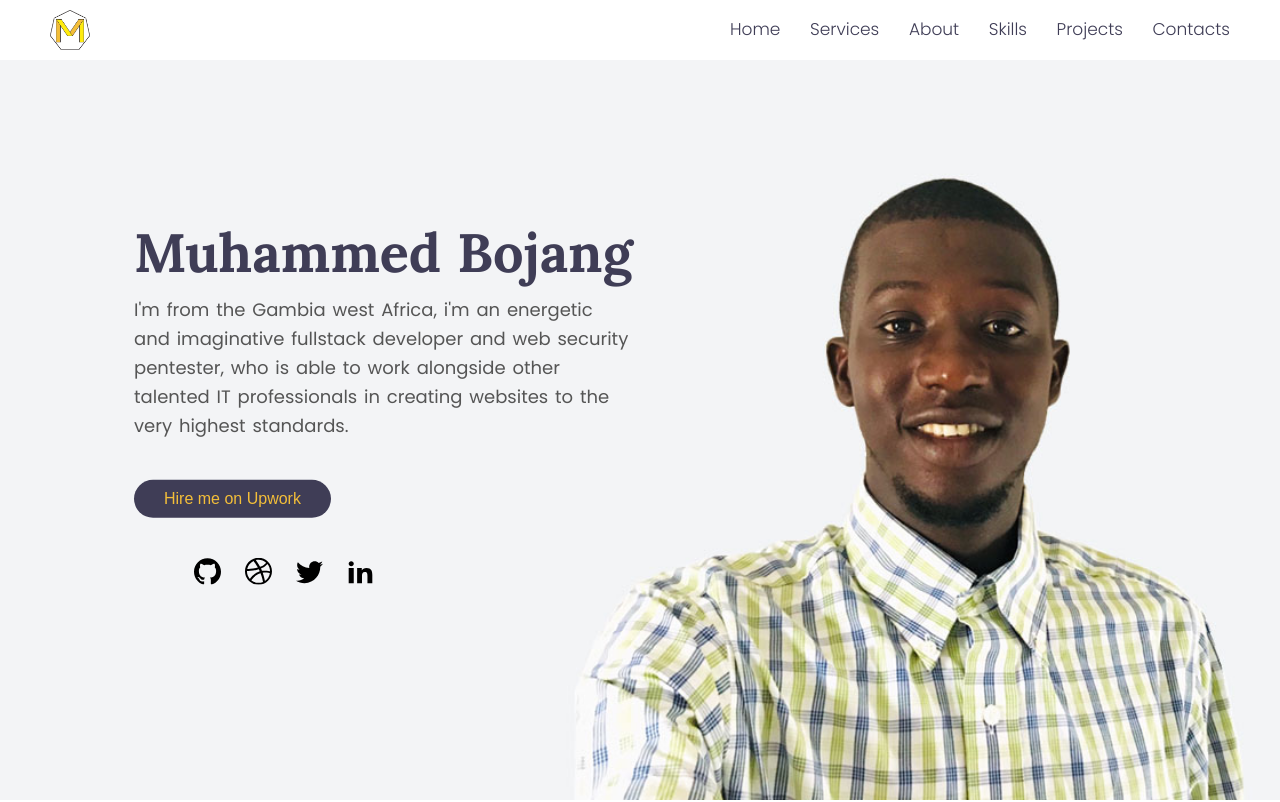
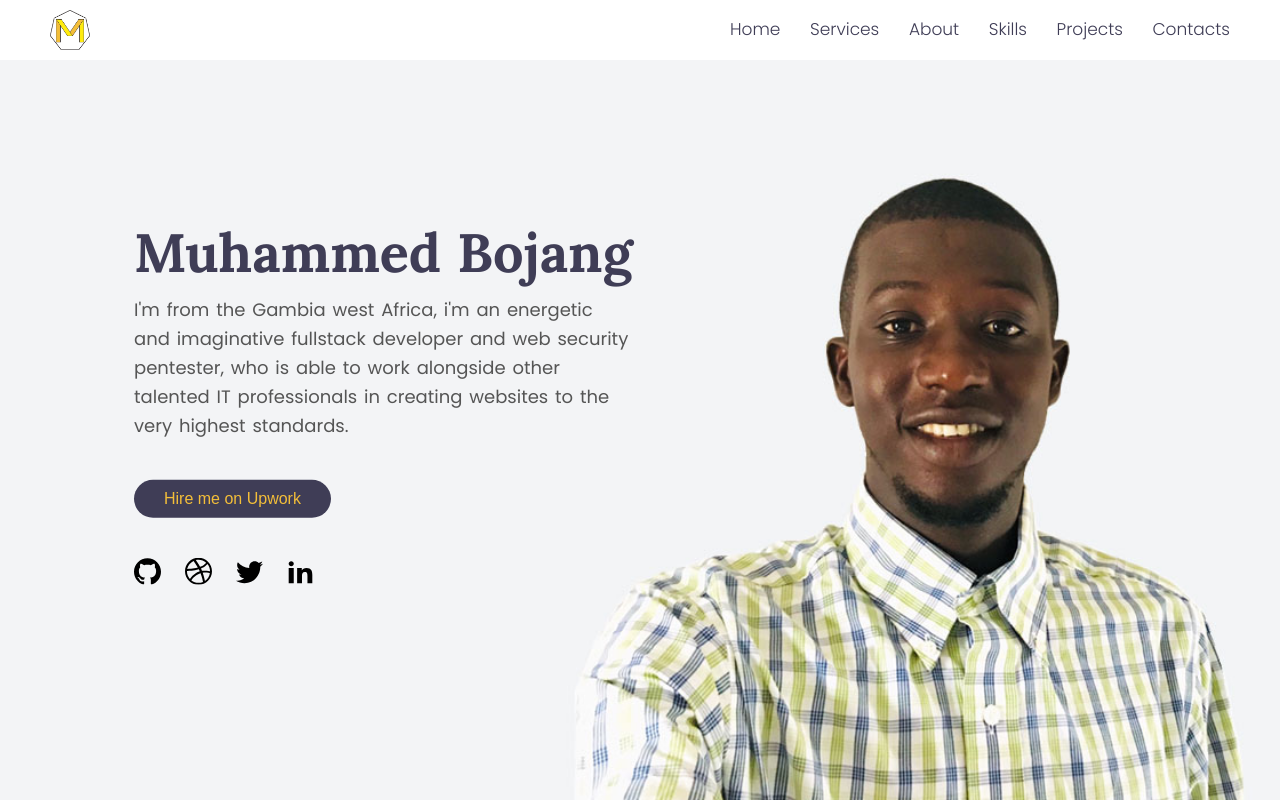
Before and after one commit to zerobug110/muhammed-portfolio, a website: page index.html in a window 1280 px wide. Shown: the top 802 px of the page. Drawn offline with nearby package versions, Linux system fonts and the light colour scheme; files that its build step writes are made by us from their sources.

Commit message:
npm install

```diff
--- a/sass/layouts/header.scss
+++ b/sass/layouts/header.scss
@@ -216,8 +216,6 @@
 	align-items: center;
 	justify-content: space-between;
 
-	//should be delete
-	margin-left: 6rem;
 
 	@include respond (tab-land) {
 		margin: 4rem auto;
```
